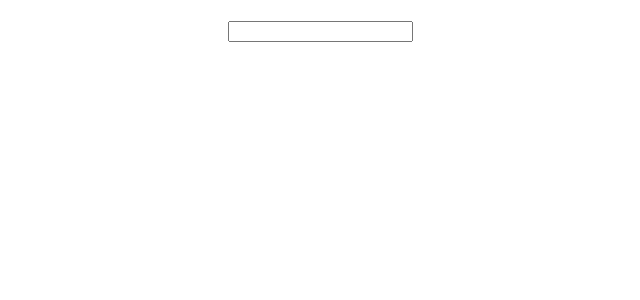
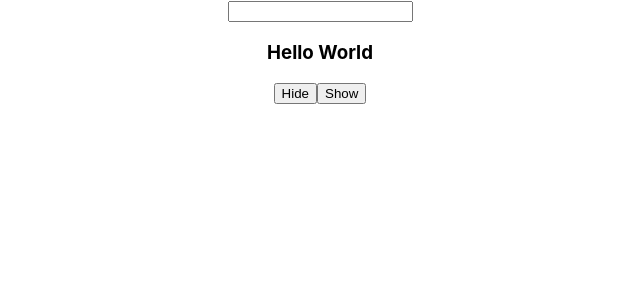
Before and after one commit to Pratiksha102/reactTextUtils, a React (Create React App) app in the folder text-utils/: page / in a window 1280 px wide. Shown: the top 300 px of the page, without its empty margins (320-960 px from the left). Built offline with nearby package versions, Linux system fonts and the light colour scheme.

Commit message:
Toggle Button

```diff
--- a/text-utils/src/App.js
+++ b/text-utils/src/App.js
@@ -13,14 +13,24 @@ function App() {
     console.log(val.target.value);
     setData(val.target.value);
   }
+
+  const[status,setStatus]=useState(false)
   return (
 
     <>
     <div className='App'>
-      <h2>{data}</h2>
+
       <input type="text" onChange={getData}></input>
 
+      {
+        status ? <h1> Anthony</h1>: null
+      }
+     <div>
 
+       <h3>Hello World</h3>
+       <button onClick={()=>setStatus(true)}>Hide</button>
+       <button onClick={()=>setStatus(false)}>Show</button>
+     </div>
     </div>
 
 
```
